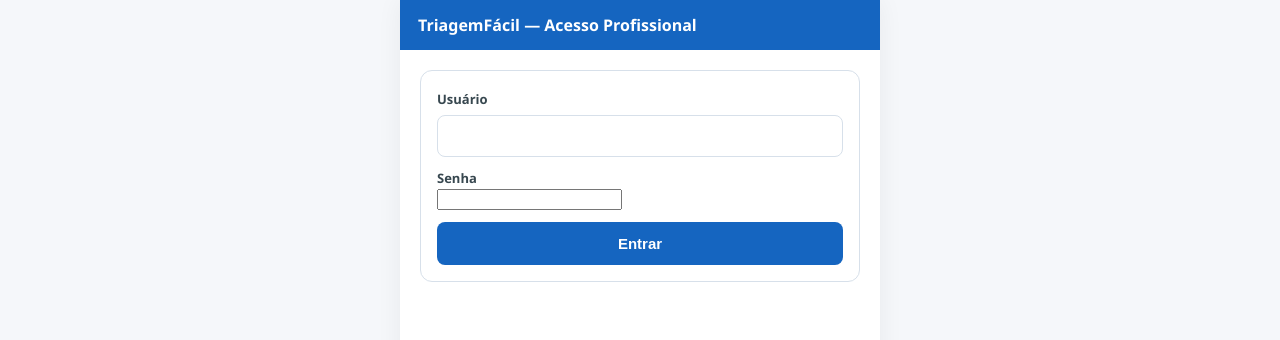
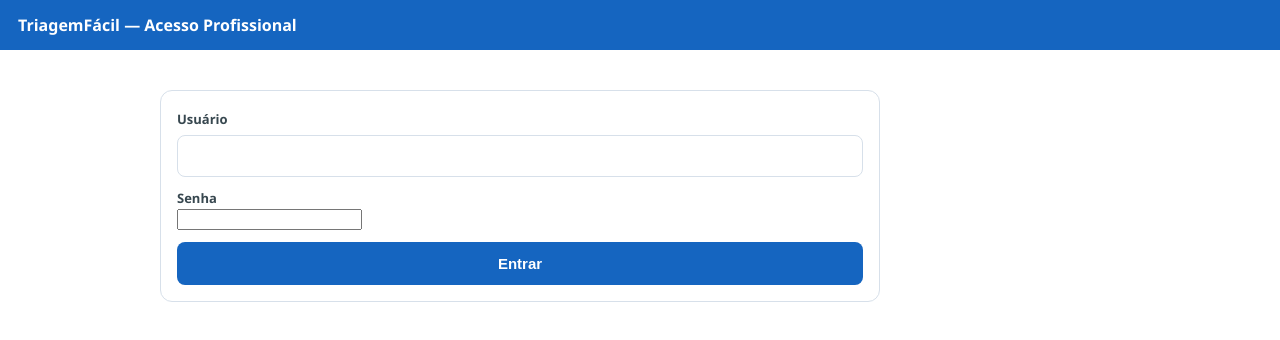
Before and after one commit to StefaniRibeiro/TriagemFacil, a React (Vite) app: page /login in a window 1280 px wide. Shown: the top 340 px of the page. Built offline with nearby package versions, Linux system fonts and the light colour scheme.

Commit message:
Expand desktop patient layout

```diff
--- a/src/styles/global.css
+++ b/src/styles/global.css
@@ -267,12 +267,33 @@ th { color: #78909c; font-weight: 600; font-size: 12px; text-transform: uppercas
 }
 
 @media (min-width: 641px) {
+  /* No desktop, use a área disponível do navegador para as telas do paciente. */
+  .app-container {
+    width: 100%;
+    max-width: none;
+    min-height: 100vh;
+    min-height: 100dvh;
+    box-shadow: none;
+  }
+
+  .app-container:not(.chat-app) .content {
+    width: min(calc(100% - 64px), 960px);
+    margin: 0 auto;
+    padding: clamp(28px, 5vh, 56px) 0;
+  }
+
+  .app-container:not(.chat-app) .card,
+  .app-container:not(.chat-app) .help-box {
+    max-width: 720px;
+  }
+
   .chat-app {
-    width: min(calc(100% - 48px), 1040px);
-    max-width: 1040px;
+    width: 100%;
+    max-width: none;
     height: 100vh !important;
     height: 100dvh !important;
     min-height: 520px;
+    box-shadow: none;
   }
 
   .chat-app .topbar { padding: 18px 28px; }
```
